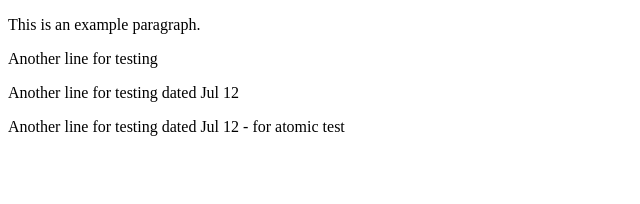
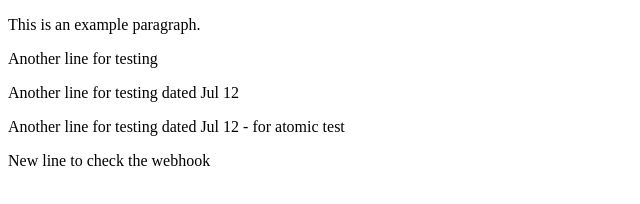
Before and after one commit to roshmaran/turbo-eureka, a plain HTML site: page index.html in a window 1280 px wide. Shown: the whole page, without its empty margins (0-640 px from the left). Drawn offline with Linux system fonts and the light colour scheme.

Commit message:
Update index.html

```diff
--- a/index.html
+++ b/index.html
@@ -8,5 +8,6 @@
     <p>Another line for testing</p>
     <p>Another line for testing dated Jul 12</p>
     <p>Another line for testing dated Jul 12 - for atomic test</p>
+    <p>New line to check the webhook</p>
   </body>
 </html>
```
